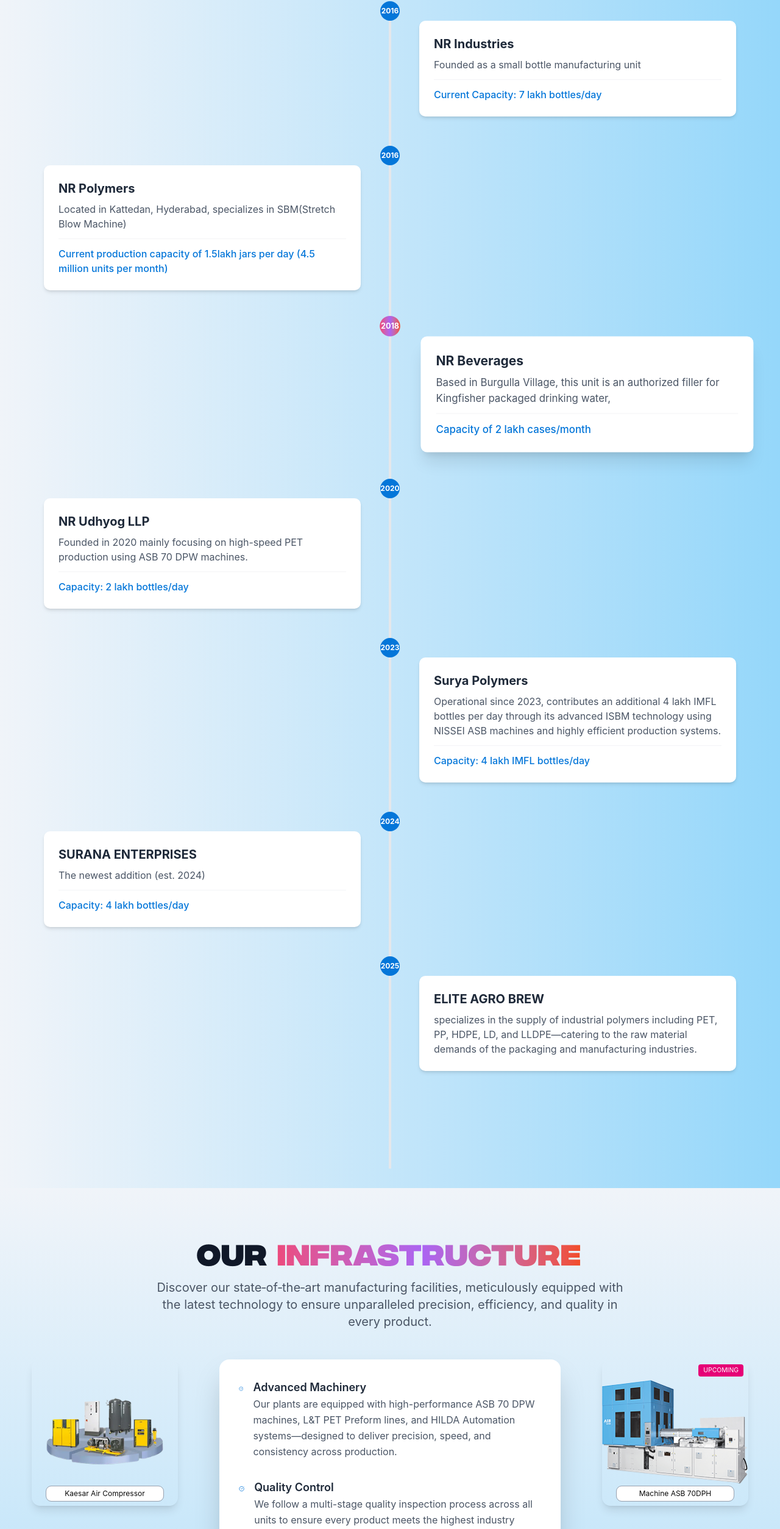
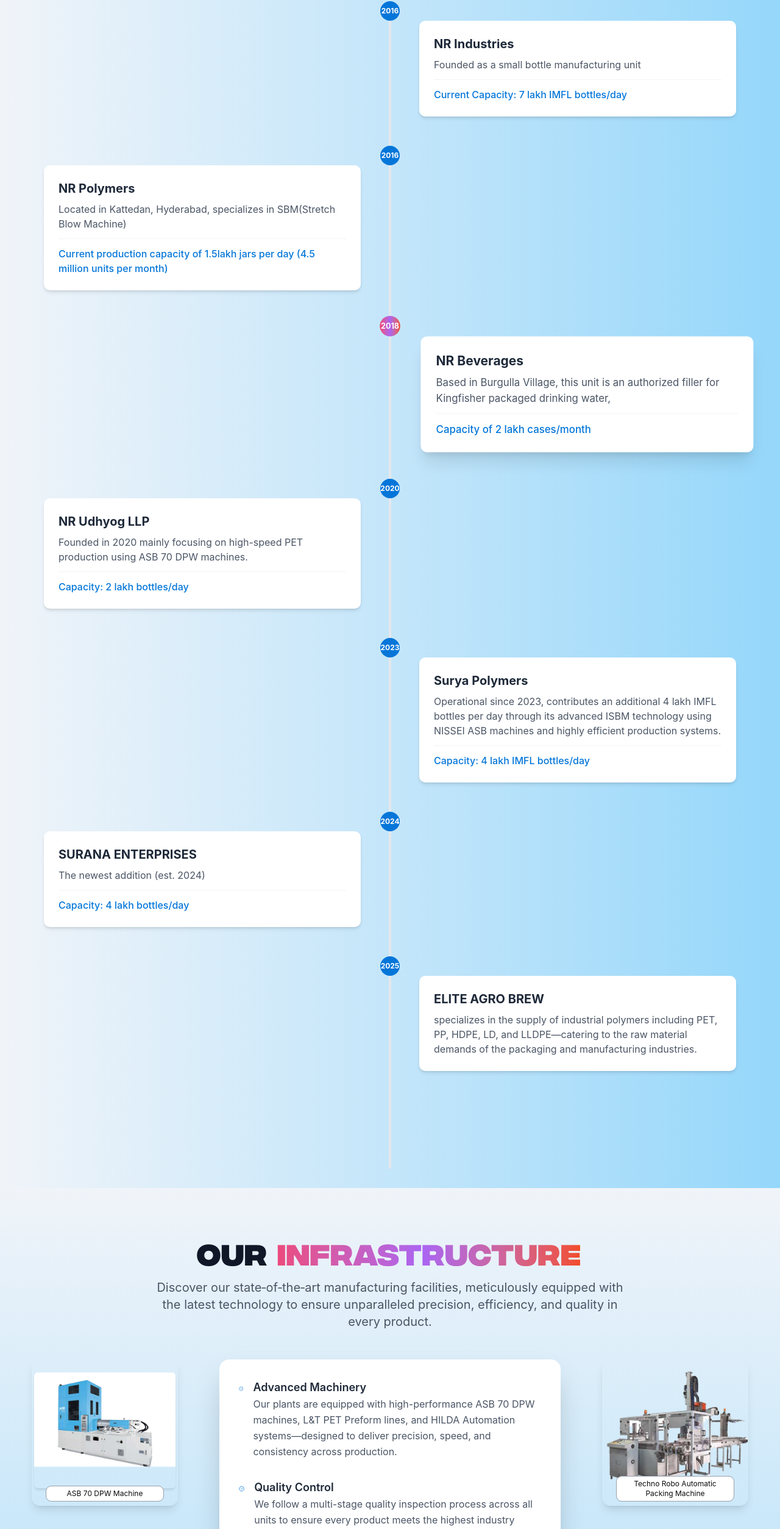
Before and after one commit to srikar298c/nrallied, a Next.js app: page / in a window 1280 px wide. Shown: the part 2209-4716 px from the top of the page at 61% size. Built offline with nearby package versions, Linux system fonts and the light colour scheme.

Commit message:
fix(InfrastructureSection): reorder machines for correct display order fix(timeline): specify capacity as '7 lakh IMFL bottles/day'

```diff
--- a/components/landing/home/InfrastructureSection.tsx
+++ b/components/landing/home/InfrastructureSection.tsx
@@ -12,14 +12,14 @@
 }
 
 const machines: Machine[] = [
+  { src: '/images/asb-70-dpw.png', label: 'ASB 70 DPW Machine' },
+  { src: '/images/asb-50-mb.png', label: 'ASB 50 MB Machine' },
+  { src: '/images/techno-robo-packing.png', label: 'Techno Robo Automatic Packing Machine' },
+  { src: '/images/upcoming-asb-70dph.png', label: 'Machine ASB 70DPH', upcoming: true },
+  { src: '/images/shyam-plast.png', label: 'SHYAM Plast Machine' },
   { src: '/images/kaesar-air-compressor.png', label: 'Kaesar Air Compressor' },
-  { src: '/images/asb-50-mb.png', label: 'ASB 50 MB Machine' },
-  { src: '/images/upcoming-asb-70dph.png', label: 'Machine ASB 70DPH', upcoming: true },
-  { src: '/images/techno-robo-packing.png', label: 'Techno Robo Automatic Packing Machine' },
   { src: '/images/hlda-automation.png', label: 'HILDA Automation System' },
   { src: '/images/landt.png', label: 'L&T PET Preform Line' },
-  { src: '/images/asb-70-dpw.png', label: 'ASB 70 DPW Machine' },
-  { src: '/images/shyam-plast.png', label: 'SHYAM Plast Machine' },
 ]
 
 const features = [
--- a/constants/timeline.ts
+++ b/constants/timeline.ts
@@ -6,7 +6,7 @@
     year: 2016,
     name: 'NR Industries',
     description: 'Founded as a small bottle manufacturing unit',
-    capacity: 'Current Capacity: 7 lakh bottles/day ',
+    capacity: 'Current Capacity: 7 lakh IMFL bottles/day ',
   },
   {
     year: 2016,
```
